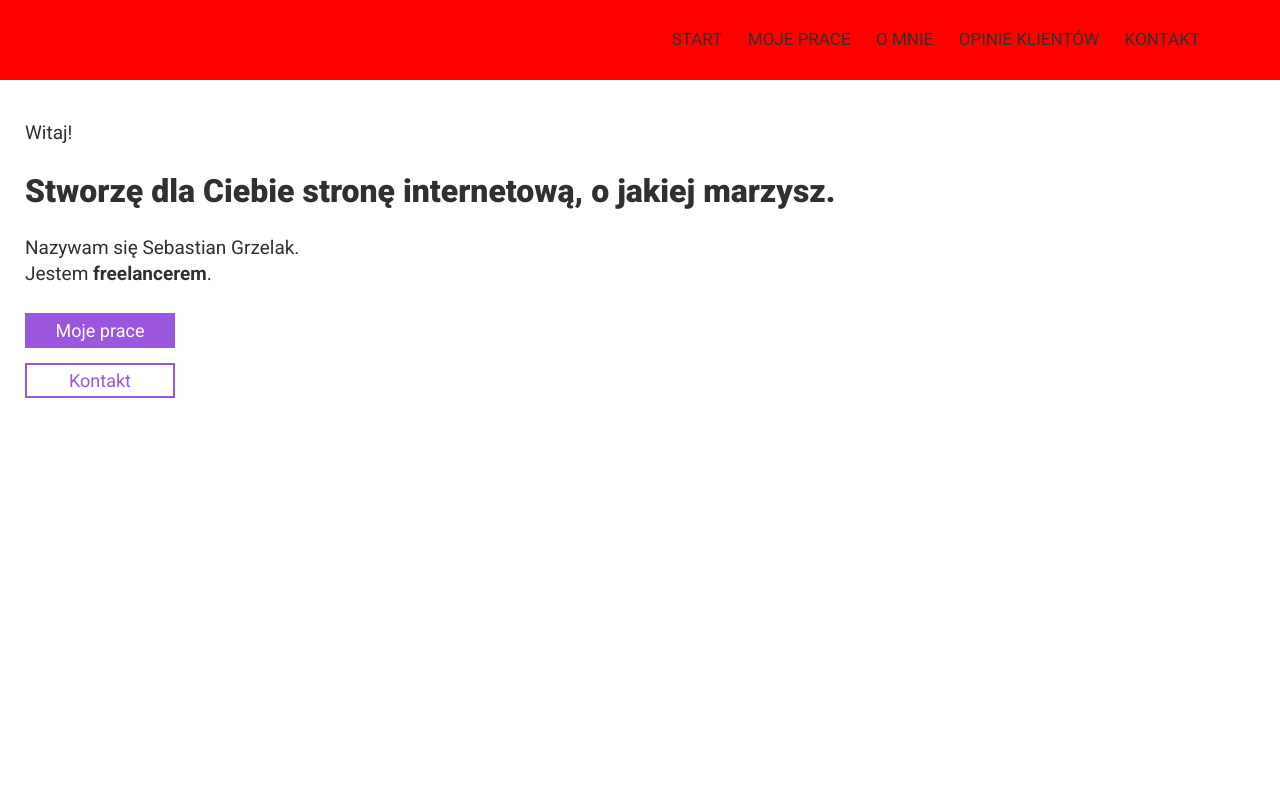
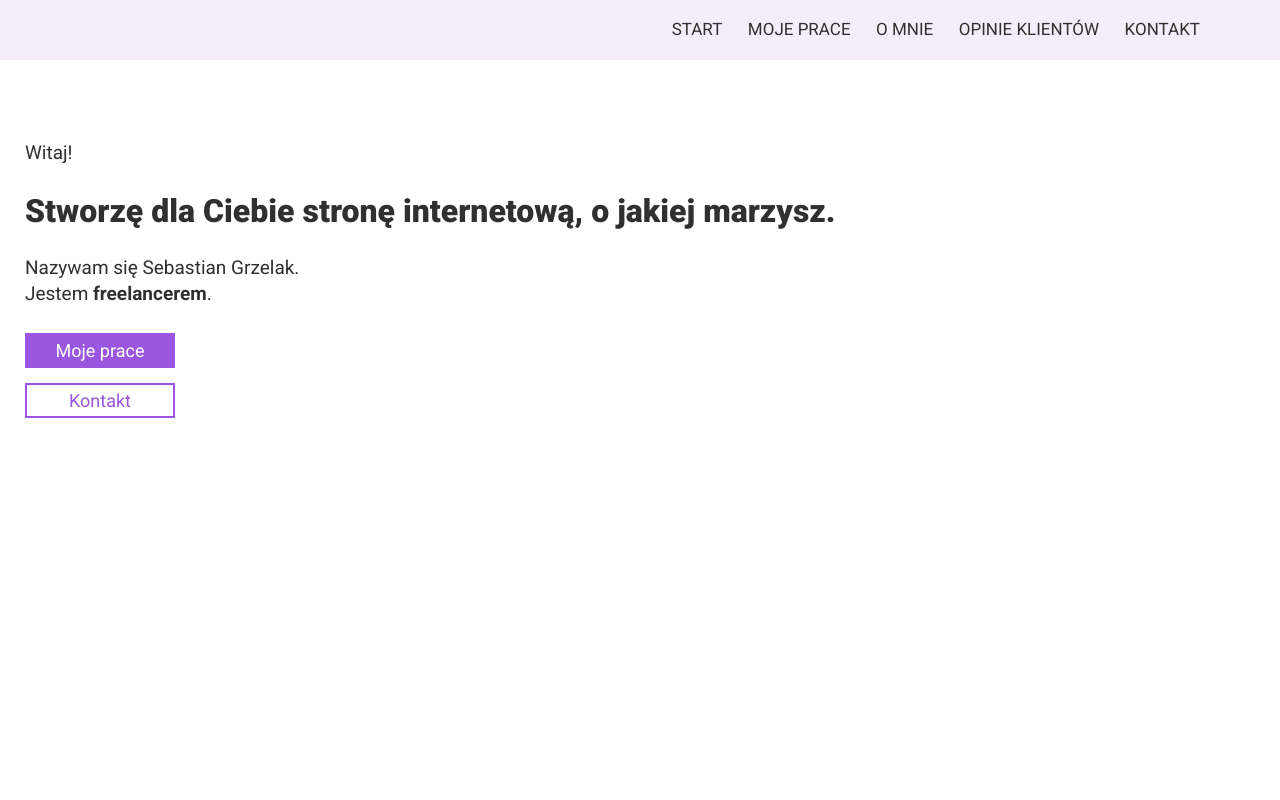
Before and after one commit to segrz8/personalWebsiteV3, a Vue app: page / in a window 1280 px wide. Shown: the top 800 px of the page. Built offline with nearby package versions, Linux system fonts and the light colour scheme.

Commit message:
Add cursor:pointer to all buttons

```diff
--- a/src/App.vue
+++ b/src/App.vue
@@ -1,12 +1,12 @@
 <template>
   <div id="app">
-    <Home v-on:handleScrollToSection="handleScrollToSection" />
     <Hamburger :menuActive="menuActive" v-on:handleMenu="handleMenu" />
     <Nav
       v-on:handleScrollToSection="handleScrollToSection"
       :menuActive="menuActive"
       v-on:handleMenu="handleMenu"
     />
+    <Home v-on:handleScrollToSection="handleScrollToSection" />
     <Portfolio />
     <About />
     <Testimonials />
@@ -71,4 +71,9 @@ export default {
 p {
   line-height: 1.4;
 }
+button {
+  @media (min-width: 1024px) {
+    cursor: pointer;
+  }
+}
 </style>
--- a/src/components/About.vue
+++ b/src/components/About.vue
@@ -22,6 +22,9 @@ export default {};
 .About {
   &__title {
     padding: 25px;
+    @media (min-width: 1024px) {
+      padding: 90px 25px 25px;
+    }
   }
   &__square {
     width: 250px;
--- a/src/components/Contact.vue
+++ b/src/components/Contact.vue
@@ -123,6 +123,9 @@ export default {
 .Contact {
   &__title {
     padding: 25px;
+    @media (min-width: 1024px) {
+      padding: 90px 25px 25px;
+    }
   }
   &__form {
     padding: 25px;
--- a/src/components/Home.vue
+++ b/src/components/Home.vue
@@ -1,5 +1,6 @@
 <template>
   <section class="Home">
+    <img class="Home__logo" src="../assets/logo.png" alt />
     <div class="Home__txt">
       <p>Witaj!</p>
       <h1>Stworzę dla Ciebie stronę internetową, o jakiej marzysz.</h1>
@@ -53,8 +54,12 @@ export default {
 @import "_button.scss";
 .Home {
   height: 100vh;
+  &__logo {
+    height: 30px;
+    margin: 25px 25px;
+  }
   &__txt {
-    padding: 15vh 25px 25px;
+    padding: 7vh 25px 25px;
     h1 {
       font-weight: 900;
       margin: 25px 0;
--- a/src/components/Nav.vue
+++ b/src/components/Nav.vue
@@ -48,16 +48,12 @@ export default {
 
   @media (min-width: 1024px) {
     width: 100vw;
-    height: 80px;
-    background-color: rgb(255, 0, 0);
+    height: 60px;
+    background-color: $color-secondary;
     position: fixed;
     top: 0;
     right: 0;
     z-index: 2;
-  }
-
-  @media (min-width: 1440px) {
-    height: 110px;
   }
 
   &--active {
@@ -84,7 +80,8 @@ export default {
 
         @media (min-width: 1024px) {
           display: inline-block;
-          padding-left: 1.5em;
+          margin-left: 1.5em;
+          cursor: pointer;
         }
       }
     }
--- a/src/components/Portfolio.vue
+++ b/src/components/Portfolio.vue
@@ -45,6 +45,9 @@ export default {
 .Portfolio {
   &__title {
     padding: 25px;
+    @media (min-width: 1024px) {
+      padding: 90px 25px 25px;
+    }
   }
 }
 </style>
--- a/src/components/Testimonials.vue
+++ b/src/components/Testimonials.vue
@@ -36,6 +36,9 @@ export default {
 .Testimonials {
   &__title {
     padding: 45px 25px;
+    @media (min-width: 1024px) {
+      padding: 90px 25px 25px;
+    }
   }
 }
 </style>
```
Also changed, not shown: src/assets/logo.png (added).
